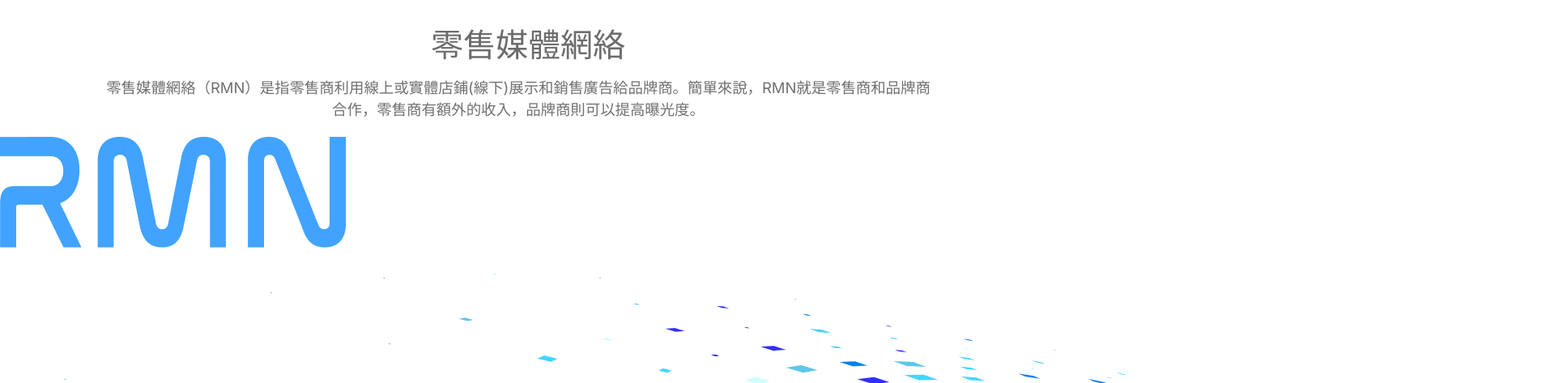
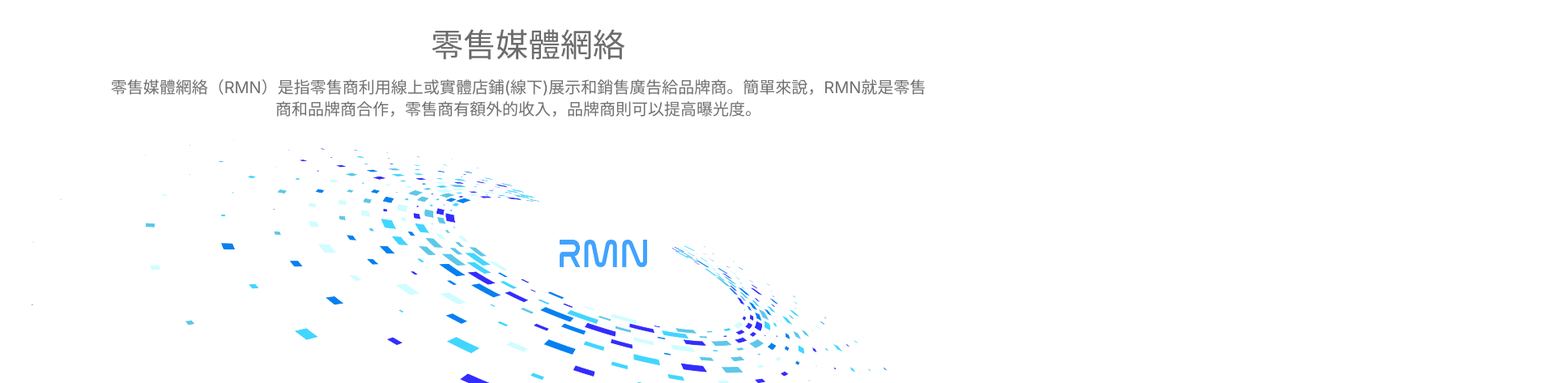
Before and after one commit to YowRu/Drmn2, a plain HTML site: page index.html in a window 1280 px wide. Shown: the part 823-1296 px from the top of the page at 81% size, 1920 px wide, since content can reach past the window. Drawn offline with nearby package versions, Linux system fonts and the light colour scheme; some packages are replaced by stand-ins of ours; a web font is replaced by a local one.

Commit message:
Add files via upload

```diff
--- a/css/layout.css
+++ b/css/layout.css
@@ -392,39 +392,6 @@ header .right .language {
     cursor: pointer;
 }
 
-/* header .right .languageWP:hover::before,
-header .right .languageWP:active::before {
-    content: '';
-    width: 34px;
-    height: 34px;
-    background-color: #ffffff69;
-    position: absolute;
-    left: 0;
-    top: 0;
-    border-radius: 50%;
-    opacity: 0;
-    animation: shiny .4s ease-out;
-} */
-
-
-/* @-webkit-keyframes shiny {
-    0% {
-        left: 7px;
-        top: 7px;
-        width: 20px;
-        height: 20px;
-        opacity: 1;
-    }
-
-    100% {
-        left: -3px;
-        top: -3px;
-        width: 40px;
-        height: 40px;
-        opacity: 0.3;
-    }
-} */
-
 header .right a.black {
     color: rgb(124, 124, 124);
 }
@@ -434,14 +401,49 @@ header.scroll .top a.login {
     color: #fff;
 }
 
-/*canvas*/
-canvas {
-    width: 100vw;
-    height: 100vh;
-    position: absolute;
-    z-index: -1;
-}
-
+/*layer*/
+.layer {
+    animation: none;
+    width: 100%;
+    height: 100%;
+    transform: rotate3d(133, -60, 0, 35deg) scale(1.0, 1.3);
+}
+
+@keyframes rotate {
+    0% {
+        transform: rotate3d(0, 0, 0, 16deg)scale(2, 1.3);
+    }
+
+    50% {
+        transform: rotate3d(133, -60, 0, 22deg)scale(1.5, 1.3);
+    }
+
+    100% {
+        transform: rotate3d(133, -60, 0, 35deg)scale(1.0, 1.3);
+    }
+}
+
+.rmn {
+    position: absolute;
+    top: 20%;
+    left: 54%;
+    width: 108px;
+    animation: none;
+}
+@keyframes rmn {
+    0% {
+        top:50%;
+        opacity: 0.01;
+    }
+    50% {
+        top: 20%;
+        opacity: 0.3;
+    }
+    100% {
+        top: 20%;
+        opacity: 1;
+    }
+}
 /*goTop*/
 .goTop {
     width: 50px;
@@ -451,7 +453,6 @@ canvas {
     right: 5%;
     z-index: 4;
     bottom: 10%;
-    opacity: 0.9;
     display: none;
 }
 
@@ -606,6 +607,7 @@ canvas {
     width: 100%;
     height: auto;
     padding: 60px 0 0;
+    position: relative;
 }
 
 #main .row1 {
@@ -623,7 +625,7 @@ canvas {
 #main p {
     color: #707070;
     line-height: 1.7rem;
-    font-size: 1.15rem;
+    font-size: 1.25rem;
     font-weight: 400;
     margin: 0 auto 20px;
     width: 80%;
@@ -1618,7 +1620,8 @@ body.zh #service p {
         height: 180vh;
     }
 
-    #service .cmsWP .r1, #service .cmsWP .l1 {
+    #service .cmsWP .r1,
+    #service .cmsWP .l1 {
         display: none;
     }
 
```
